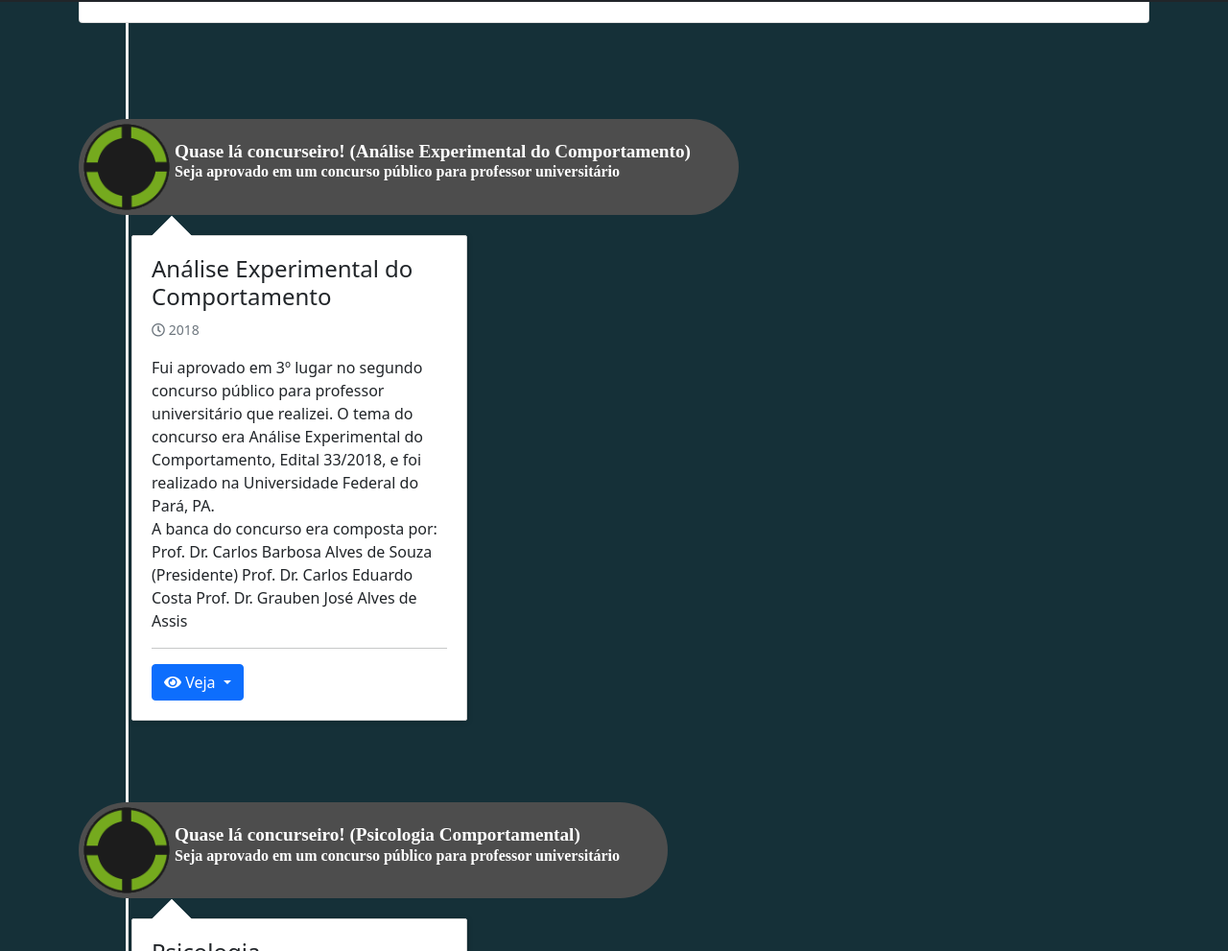
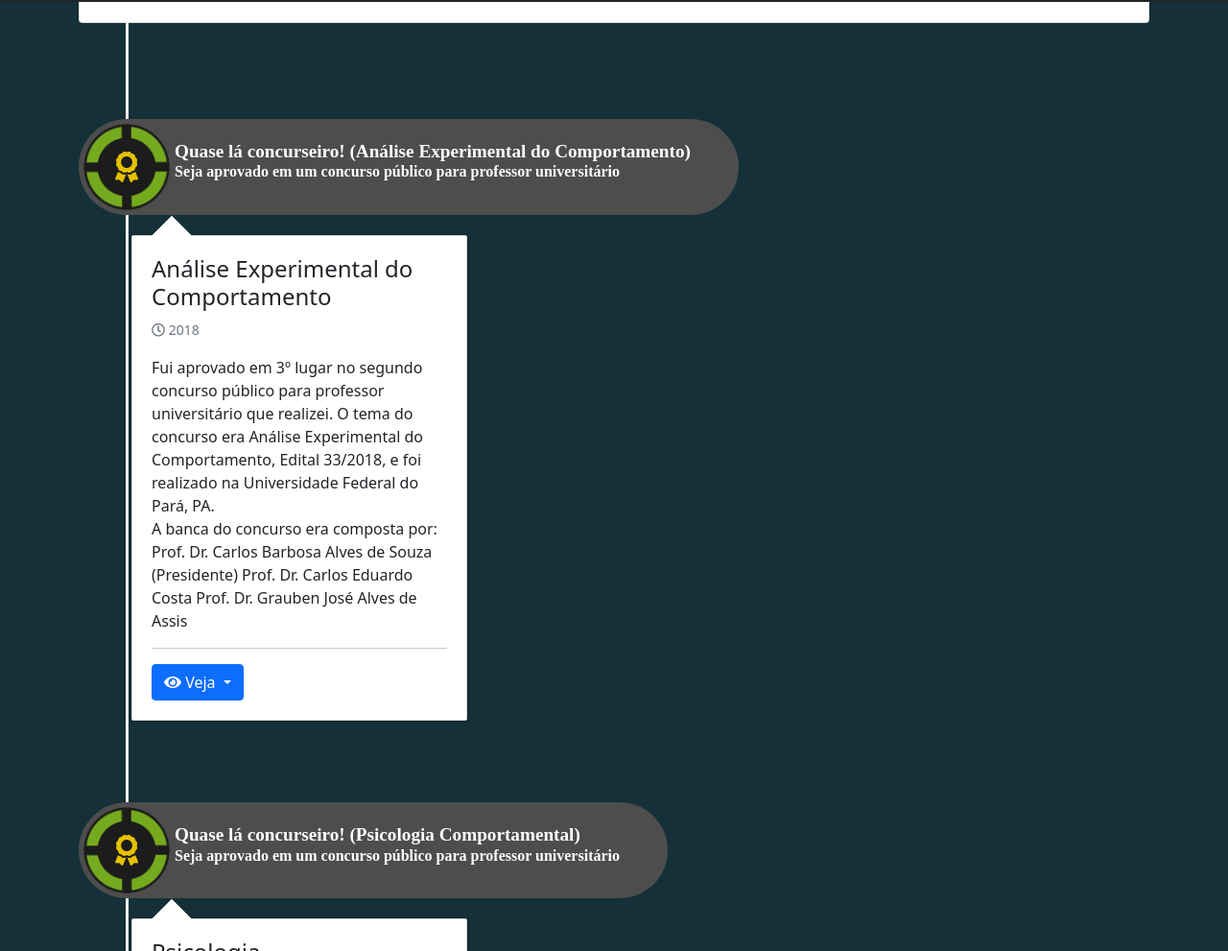
Before and after one commit to cpicanco/portfolio, a Jekyll site: the page built from pt-br/index.md, in a window 1280 px wide and 1400 px high, scrolled down 5163 px. Shown: the part 102-1093 px from the top of the window at 96% size. Built offline with Jekyll 4.4.1, drawn with Linux system fonts in a browser that asks for light colours; comment, search, counter and statistics services are not loaded.

Commit message:
fix: wip

```diff
--- a/_sass/timeline.sass
+++ b/_sass/timeline.sass
@@ -118,7 +118,6 @@
         border-right-width: 15px
         left: -15px
         right: auto
-
       &:after
         border-left-width: 0
         border-right-width: 14px
@@ -146,11 +145,11 @@
   color: inherit
 
 .timeline-body
-  > p
-  margin-bottom: 0
+  & > p
+    margin-bottom: 0
 
-  > ul
-  margin-bottom: 0
+  & > ul
+    margin-bottom: 0
 
 .timeline-body > p + p
   margin-top: 5px
--- a/css/portfolio.sass
+++ b/css/portfolio.sass
@@ -2,10 +2,10 @@
 ---
 @import fontawesome
 @import academicons
+@import achievements
 @import icons
+@import timeline
+@import filtering
 @import starter-template
-@import sticky-footer
+// @import sticky-footer
 @import self
-@import filtering
-@import achievements
-@import timeline
```
